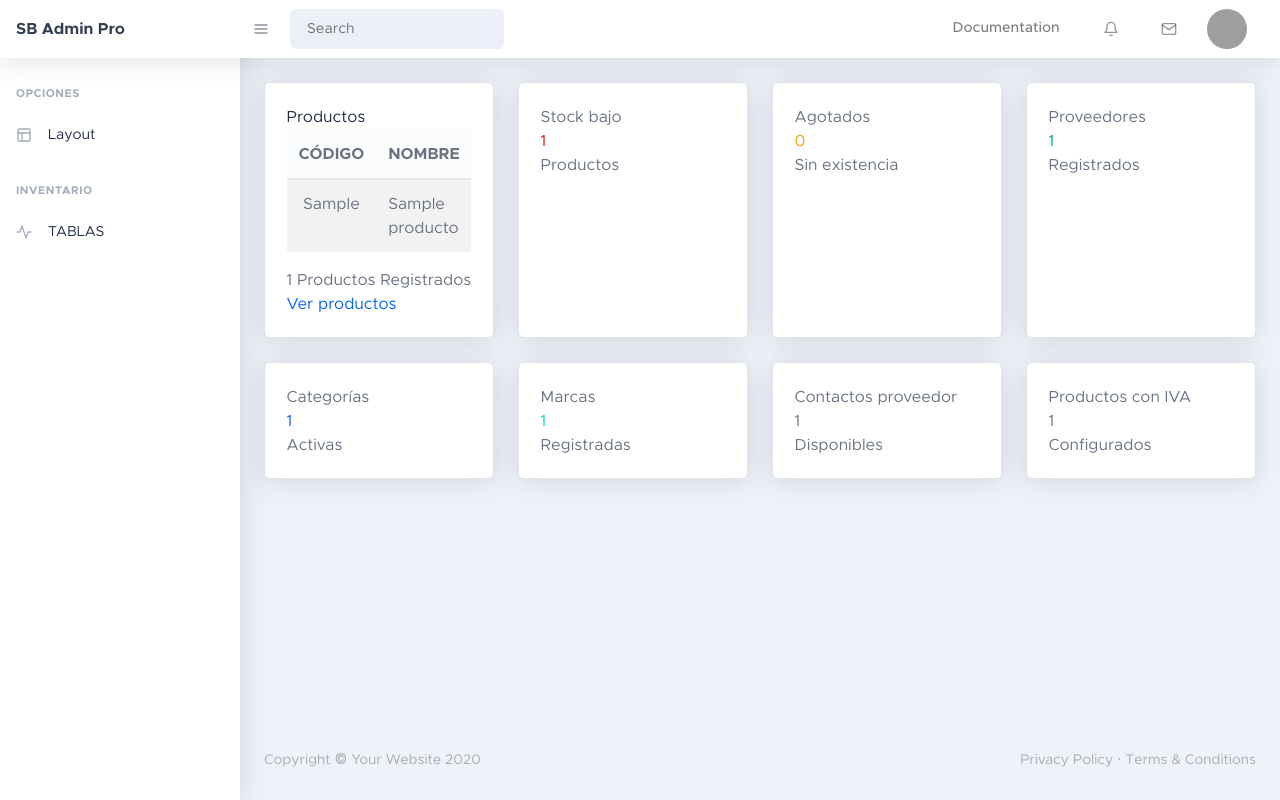
After one commit to raulanto/sistemaRefaccionaria, a Django app: page /stock-bajo/ in a window 1280 px wide. The commit adds this page. Run offline with Django 5.2, Linux system fonts and the light colour scheme; tables that the repository leaves empty hold one stand-in row (values such as "Sample post"); some libraries are stand-ins or nearby versions; grey boxes are pictures that could not be loaded.

Commit message:
punto_venta

```diff
--- /dev/null
+++ b/inventario/templates/reportes/reportes.html
@@ -0,0 +1,135 @@
+{% extends 'base/body.html' %}
+
+{% block content %}
+
+<div class="container-fluid mt-4">
+
+    <!-- FILA DE BLOQUES -->
+    <div class="row g-3 mb-4">
+
+        <!-- Total productos -->
+        <div class="col-md-3 col-sm-6">
+            <div class="card dashboard-card h-100">
+                <div class="card-body">
+                    <div class="card-title-small text-dark">Productos</div>
+
+                    <div style="max-height: 180px; overflow-y: auto;">
+                        <div class="table-responsive">
+    <table class="table table-striped">
+        <thead class="table-light">
+            <tr>
+                <th class="text-center">CÓDIGO</th>
+                <th>NOMBRE</th>
+            </tr>
+        </thead>
+        <tbody>
+            {% for producto in productos %}
+            <tr id="fila-{{ producto.id }}">
+                <td class="text-center fw-semibold">{{ producto.codigo }}</td>
+                <td>{{ producto.nombre }}</td>
+            </tr>
+            {% empty %}
+            <tr>
+                <td colspan="2" class="text-center text-muted py-3">
+                    No hay productos registrados
+                </td>
+            </tr>
+            {% endfor %}
+        </tbody>
+    </table>
+</div>
+                    </div>
+
+                    <div class="card-number">{{ total_productos }} Productos Registrados</div>
+                    <a href="{% url 'inventario:index' %}">Ver productos</a>
+                </div>
+            </div>
+        </div>
+
+        <!-- Stock bajo -->
+        <div class="col-md-3 col-sm-6">
+            <div class="card dashboard-card h-100">
+                <div class="card-body">
+                    <div class="card-title-small">Stock bajo</div>
+                    <div class="card-number text-danger">{{ total_stock_bajo }}</div>
+                    <div class="card-subtext">Productos</div>
+                </div>
+            </div>
+        </div>
+
+        <!-- Agotados -->
+        <div class="col-md-3 col-sm-6">
+            <div class="card dashboard-card h-100">
+                <div class="card-body">
+                    <div class="card-title-small">Agotados</div>
+                    <div class="card-number text-warning">{{ total_agotados }}</div>
+                    <div class="card-subtext">Sin existencia</div>
+                </div>
+            </div>
+        </div>
+
+        <!-- Proveedores -->
+        <div class="col-md-3 col-sm-6">
+            <div class="card dashboard-card h-100">
+                <div class="card-body">
+                    <div class="card-title-small">Proveedores</div>
+                    <div class="card-number text-success">{{ total_proveedores }}</div>
+                    <div class="card-subtext">Registrados</div>
+                </div>
+            </div>
+        </div>
+
+    </div>
+
+    <!-- SEGUNDA FILA -->
+    <div class="row g-3">
+
+        <!-- Categorías -->
+        <div class="col-md-3 col-sm-6">
+            <div class="card dashboard-card h-100">
+                <div class="card-body">
+                    <div class="card-title-small">Categorías</div>
+                    <div class="card-number text-primary">{{ total_categorias }}</div>
+                    <div class="card-subtext">Activas</div>
+                </div>
+            </div>
+        </div>
+
+        <!-- Marcas -->
+        <div class="col-md-3 col-sm-6">
+            <div class="card dashboard-card h-100">
+                <div class="card-body">
+                    <div class="card-title-small">Marcas</div>
+                    <div class="card-number text-info">{{ total_marcas }}</div>
+                    <div class="card-subtext">Registradas</div>
+                </div>
+            </div>
+        </div>
+
+        <!-- Contactos -->
+        <div class="col-md-3 col-sm-6">
+            <div class="card dashboard-card h-100">
+                <div class="card-body">
+                    <div class="card-title-small">Contactos proveedor</div>
+                    <div class="card-number">{{ total_contactos }}</div>
+                    <div class="card-subtext">Disponibles</div>
+                </div>
+            </div>
+        </div>
+
+        <!-- Productos con IVA -->
+        <div class="col-md-3 col-sm-6">
+            <div class="card dashboard-card h-100">
+                <div class="card-body">
+                    <div class="card-title-small">Productos con IVA</div>
+                    <div class="card-number">{{ productos_con_iva }}</div>
+                    <div class="card-subtext">Configurados</div>
+                </div>
+            </div>
+        </div>
+
+    </div>
+
+</div>
+
+{% endblock %}
--- a/inventario/urls.py
+++ b/inventario/urls.py
@@ -1,5 +1,5 @@
 from django.urls import path
-from .views import IndexView, ProveedoresView, CategoriasView, MostrarProductos, MostrarProveedores, crearProducto
+from .views import IndexView, ProveedoresView, CategoriasView, MostrarProductos, MostrarProveedores, crearProducto, ReportesView
 from . import views
 
 
@@ -8,12 +8,18 @@ app_name = 'inventario'
 urlpatterns = [
     path('', IndexView.as_view(), name='index'),
     path('producto/', IndexView.as_view(), name='producto'),
+    path('venta/', views.VentaView, name='venta'),
+
 
     path('proveedores/', ProveedoresView.as_view(), name='proveedores'),
     path('categorias/', CategoriasView.as_view(), name='categorias'),
     path('contacto_proveedor/', views.ContactoProveedorView.as_view(), name='contacto_proveedor'),
     path ('crear_producto/', crearProducto.as_view(), name='crear_producto'),
     path('eliminar_producto/<int:pk>/',views.eliminar_producto_ajax,name='eliminar_producto_ajax'),
+    path('stock-bajo/',views.ReportesView.as_view(),name='reportes'),
+    path('producto/editar/<int:pk>/', views.ProductoUpdateView.as_view(), name='editar_producto'),
+
+
     #Vistas basadas en funciones
     #path('eliminar_producto/<int:pk>/',EliminarProducto.as_view(),name='eliminar_producto'),
     path('producto/<int:id_producto>/', MostrarProductos, name='mostrar_productos'),
--- a/inventario/views.py
+++ b/inventario/views.py
@@ -1,17 +1,20 @@
 from django.views import View
-from django.shortcuts import render, get_object_or_404
-from django.views.generic.edit import CreateView
+from django.shortcuts import render, get_object_or_404, redirect
+from django.views.generic.edit import CreateView, UpdateView
+from inventario.models.catalogo.marca_producto import MarcaProducto
 from .form.producto_form import ProductoForm
 from django.http import JsonResponse
+from django.db.models import F
+from django.views.generic import ListView
 
-from .models import Producto, ProveedorEmpresa, CategoriaProducto, ProductoImagen
+from .models import Producto, ProveedorEmpresa, CategoriaProducto, ProductoImagen, ContactoProveedor
 
 
 class IndexView(View):
     def get(self, request):
         productos = Producto.objects.all()
         data = {
-            "titulo": "Sistema de Inventario",
+         "titulo": "Sistema de Inventario",
             "mensaje": "Bienvenido al sistema de inventario de refacciones.",
             "productos": productos,
         }
@@ -90,3 +93,50 @@ def eliminar_producto_ajax(request, pk):
         return JsonResponse({
             'estado': 'ok'
         })
+
+class ProductoUpdateView(UpdateView):
+    model = Producto
+    form_class = ProductoForm
+    template_name = 'crud/crear_producto.html'
+    success_url = "/producto/"
+
+class ReportesView(View):
+    def get(self, request):
+        total_productos = Producto.objects.count()
+
+        total_stock_bajo = Producto.objects.filter(
+            stock__lte=F('stock_minimo')
+        ).count()
+
+        total_agotados = Producto.objects.filter(stock=0).count()
+        total_marcas = MarcaProducto.objects.count()
+        total_proveedores = ProveedorEmpresa.objects.count()
+        total_categorias = CategoriaProducto.objects.count()
+        total_contactos = ContactoProveedor.objects.count()
+        productos_con_iva = Producto.objects.filter(tiene_iva=True).count()
+        productos = Producto.objects.all()[:5]
+
+
+        context = {
+            "titulo": "Dashboard",
+            "total_productos": total_productos,
+            "total_stock_bajo": total_stock_bajo,
+            "total_agotados": total_agotados,
+            "total_marcas": total_marcas,
+            "total_proveedores": total_proveedores,
+            "total_categorias": total_categorias,
+            "total_contactos": total_contactos,
+            "productos_con_iva": productos_con_iva,
+            "productos": productos,
+        }
+
+        return render(request, "reportes/reportes.html", context)
+
+def VentaView(request):
+    productos = Producto.objects.all()
+    data = {
+        "titulo": "Venta de Productos",
+        "mensaje": "Bienvenido al sistema de venta de productos.",
+        "productos": productos,
+    }
+    return render(request, "venta.html", context=data)
--- a/templates/base/sidenav.html
+++ b/templates/base/sidenav.html
@@ -14,6 +14,8 @@
                 </a>
                 <div class="collapse" id="collapseLayouts" data-parent="#accordionSidenav">
                     <nav class="sidenav-menu-nested nav accordion" id="accordionSidenavLayout">
+                        <a class="nav-link" href="{% url 'inventario:reportes' %}">DASHBOARD</a>
+                        <a class="nav-link" href="{% url 'inventario:venta' %}">PUNTO DE VENTA</a>
                         <a class="nav-link" href="layout-static.html">VENTAS</a>
                         <a class="nav-link" href="layout-rtl.html">GRAFICA</a>
                         <!-- <a class="nav-link collapsed" href="#" data-toggle="collapse"
```
Also changed, not shown: inventario/templates/productos.html (+13 -7 lines), inventario/templates/venta.html (added, +201 -0 lines).
